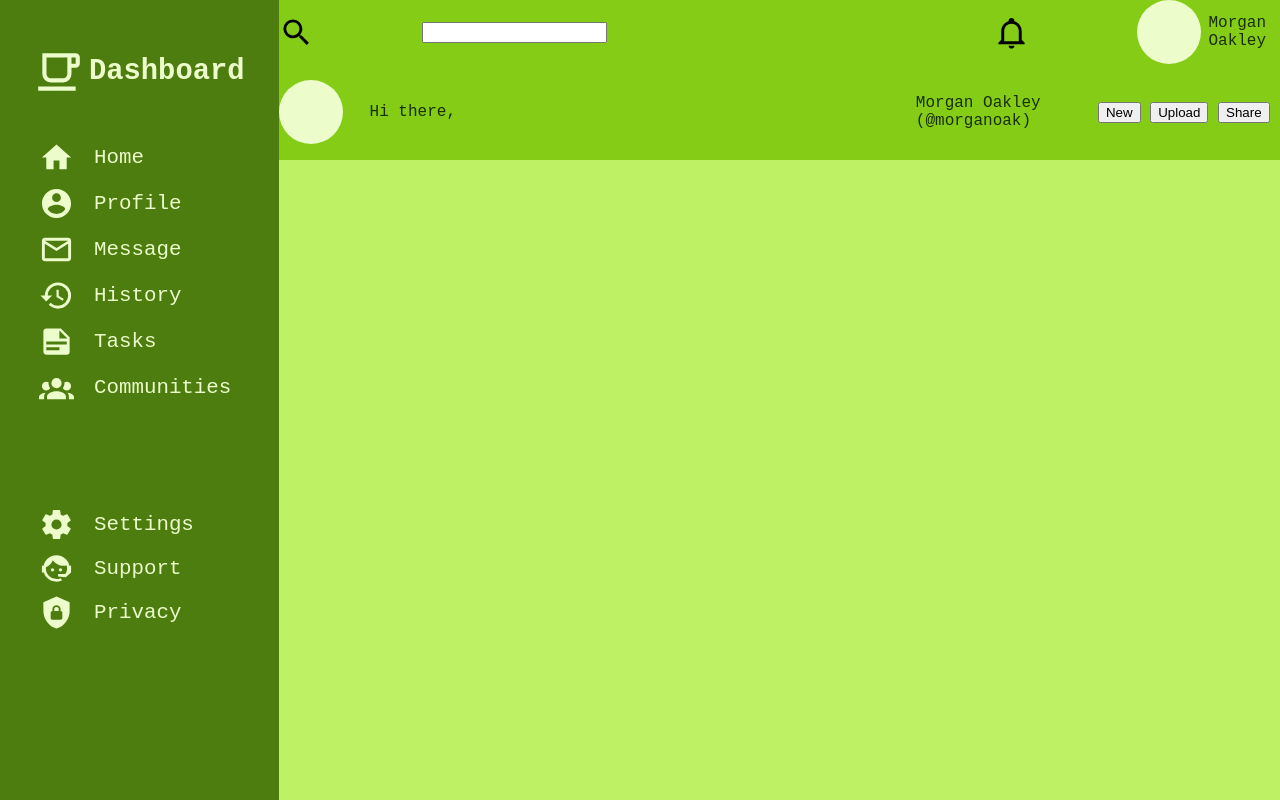
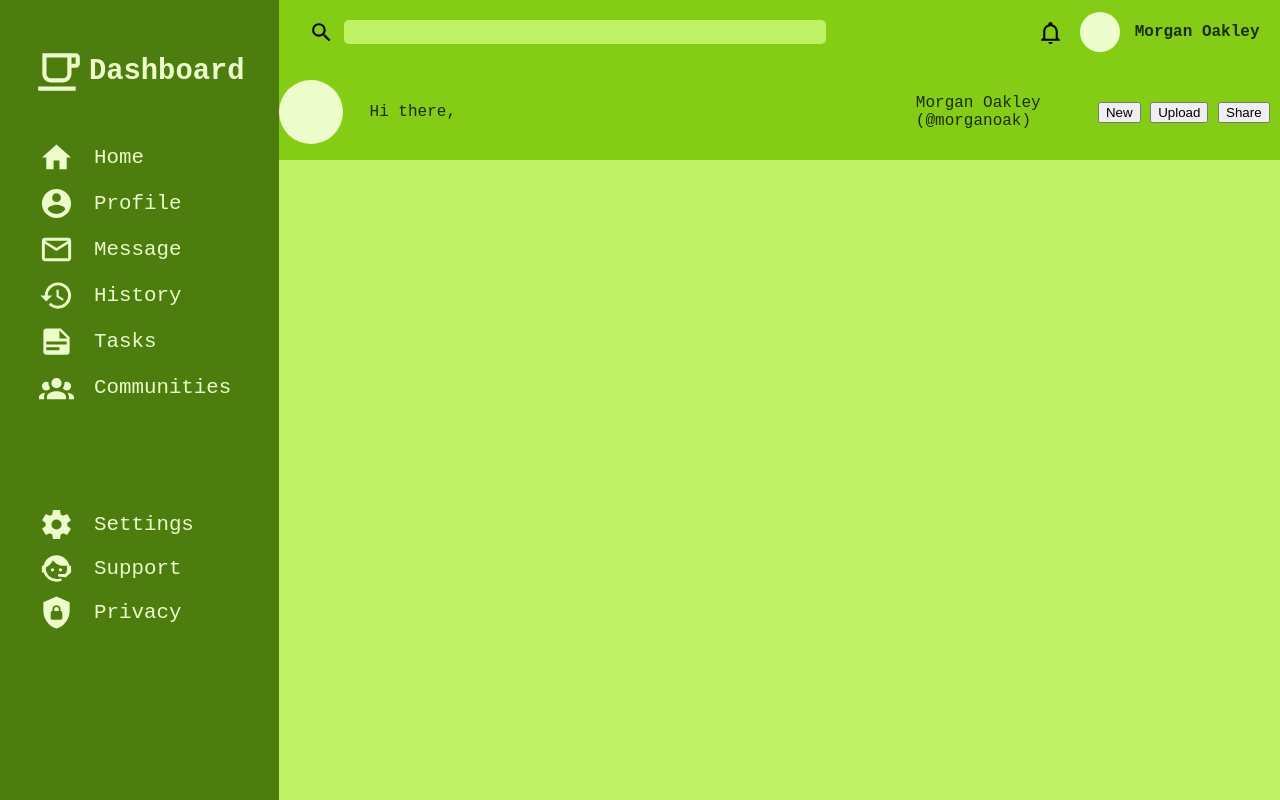
Before and after one commit to JustFact/vanillaAdminDashboard, a plain HTML site: page index.html in a window 1280 px wide. Drawn offline with Linux system fonts and the light colour scheme.

Commit message:
Add CSS styling to header-1

```diff
--- a/index.html
+++ b/index.html
@@ -146,7 +146,7 @@
       <div class="header-1">
         <div class="search">
           <svg
-            class="icon"
+            class="search-icon icon"
             xmlns="http://www.w3.org/2000/svg"
             viewBox="0 0 24 24"
           >
--- a/style.css
+++ b/style.css
@@ -80,12 +80,10 @@ body {
     color: var(--font-color-dark);
     display: grid;
     grid-template-rows: 1fr 1.5fr;
-    justify-content: center;
-    align-items: center;
 }
 
 .header [class^='header-'] .icon {
-    width: 35px;
+    width: 25px;
 }
 
 .header [class^='avatar'] {
@@ -97,20 +95,46 @@ body {
 
 .header .header-1 {
     display: grid;
-    grid-template-columns: 5fr 1fr 1fr;
+    grid-template-columns: 5fr 1fr 1.5fr;
     align-items: center;
+    font-size: 16px;
+    font-weight: 600;
 }
 
 .header-1 .search {
     display: grid;
-    grid-template-columns: 1fr 4fr;
+    grid-template-columns: min-content 4fr;
     align-items: center;
+    gap: 10px;
+}
+
+.header-1 .search .search-icon {
+    margin-left: 30px;
+}
+
+.header-1 .search input[type='search'] {
+    border: none;
+    border-radius: 5px;
+    background-color: var(--theme-color3);
+    width: 80%;
+    height: 24px;
+}
+
+.header-1 .notification-bell {
+    justify-self: end;
+    margin-right: 17px;
 }
 
 .header-1 .profile{
     display: grid;
-    grid-template-columns: 1fr 1fr;
+    grid-template-columns: min-content 1fr;
     align-items: center;
+    gap: 15px;
+}
+
+.header-1 .profile .avatar-small{
+    width: 40px;
+    height: 40px;
 }
 
 .header .header-2 {
```
